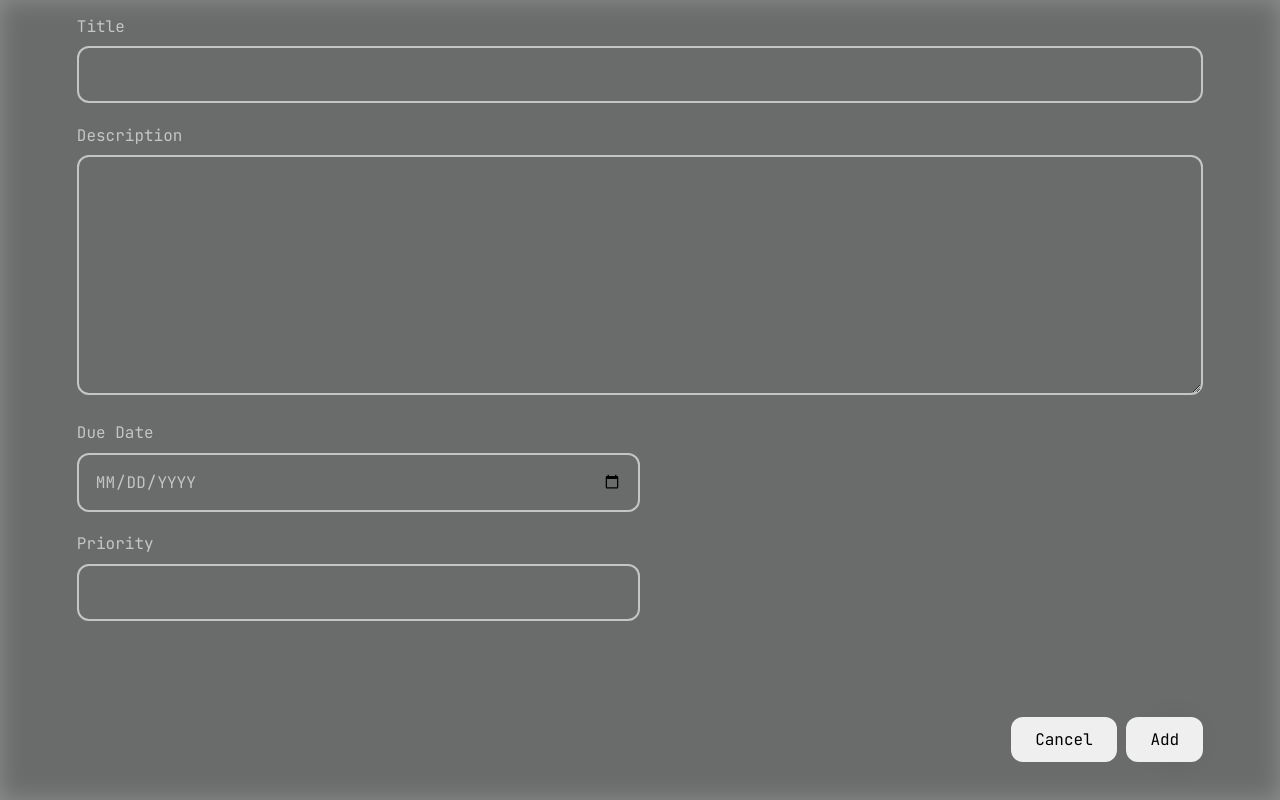
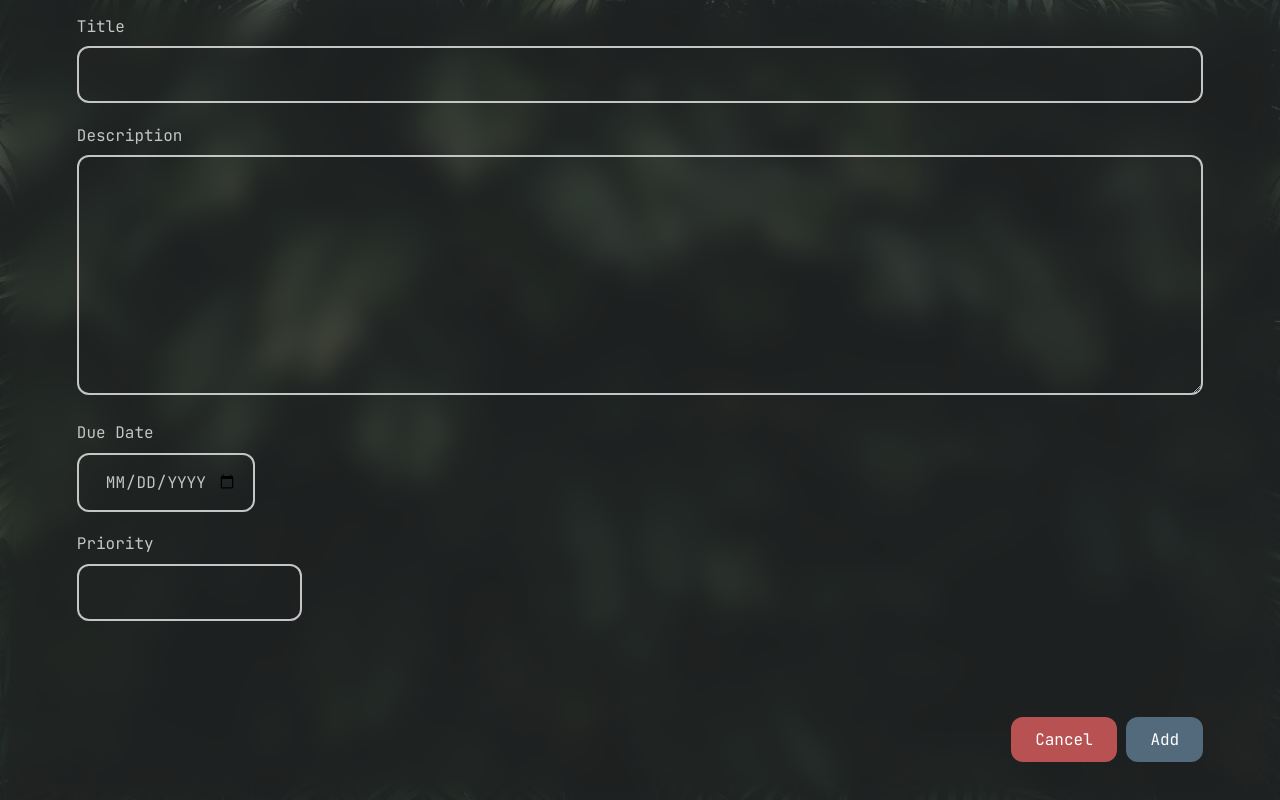
Before and after one commit to dulnithLiyanage/To-Do-List, a website built with Vite: page src/index.html in a window 1280 px wide. Both pictures are taken after a click on the button 1175 px from the left and 740 px from the top of the page. Built offline with nearby package versions, Linux system fonts and the light colour scheme; files whose address does not match are found by name.

Commit message:
Changed some styles of the input form

```diff
--- a/src/css/Form.css
+++ b/src/css/Form.css
@@ -1,5 +1,5 @@
 :root {
-  --form-background: #353836;
+  --form-background: rgba(54, 56, 54, 0.5);
   --form-text: #c5c5c5;
   --form-base-grid-width: 88%;
   --form-base-input-height: 3rem;
@@ -15,7 +15,7 @@
   min-height: 100vh;
   padding: 0;
   margin: 0;
-  background: url("../images/mountains.jpg") center right/cover no-repeat;
+  background: url("../images/background.jpg") center right/cover no-repeat;
 }
 
 .form-container {
@@ -25,7 +25,7 @@
   justify-content: flex;
   width: 100%;
   min-height: 100vh;
-  background-color: rgb(53, 56, 54, 0.5);
+  background-color: var(--form-background);
   backdrop-filter: blur(12px) brightness(70%);
 }
 
@@ -67,12 +67,13 @@ textarea {
 }
 
 .form #due-date {
-  width: 50%;
+  text-align: center;
+  padding: unset 1em;
   text-transform: uppercase;
 }
 
 .form #priority {
-  width: 50%;
+  width: 20%;
 }
 
 .form .button-container {
@@ -87,4 +88,13 @@ textarea {
   font-size: 16px;
   flex-basis: auto;
   border-radius: 12px;
+  color: white;
 }
+
+#add-todo {
+  background-color: #526a7c;
+}
+
+#close-modal {
+  background-color: #b85151;
+}
```
